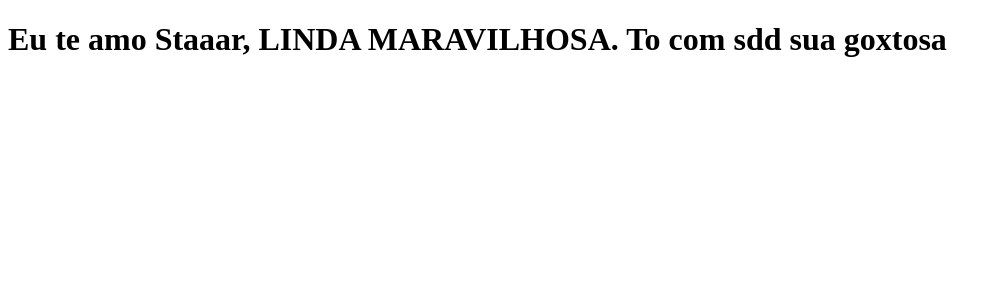
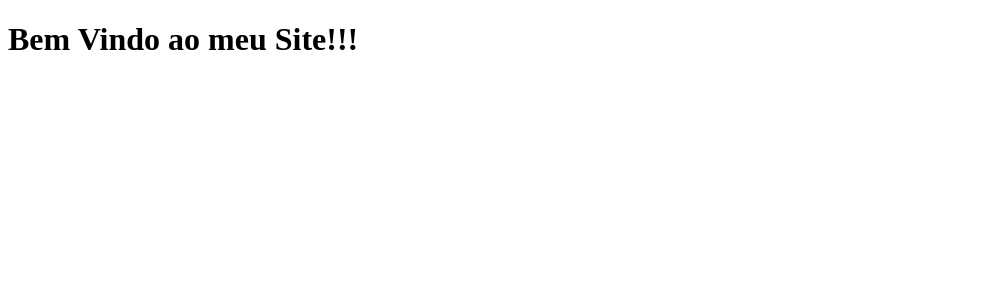
Before and after one commit to ianaldosg/clone-tabnews, a Next.js app: page / in a window 1280 px wide. Shown: the top 300 px of the page, without its empty margins (0-1001 px from the left). Built offline with nearby package versions, Linux system fonts and the light colour scheme.

Commit message:
Mudando`Index`

```diff
--- a/pages/index.js
+++ b/pages/index.js
@@ -1,5 +1,5 @@
 function Home() {
-  return <h1>Eu te amo Staaar, LINDA MARAVILHOSA. To com sdd sua goxtosa</h1>;
+  return <h1>Bem Vindo ao meu Site!!!</h1>;
 }
 
 export default Home;
```
